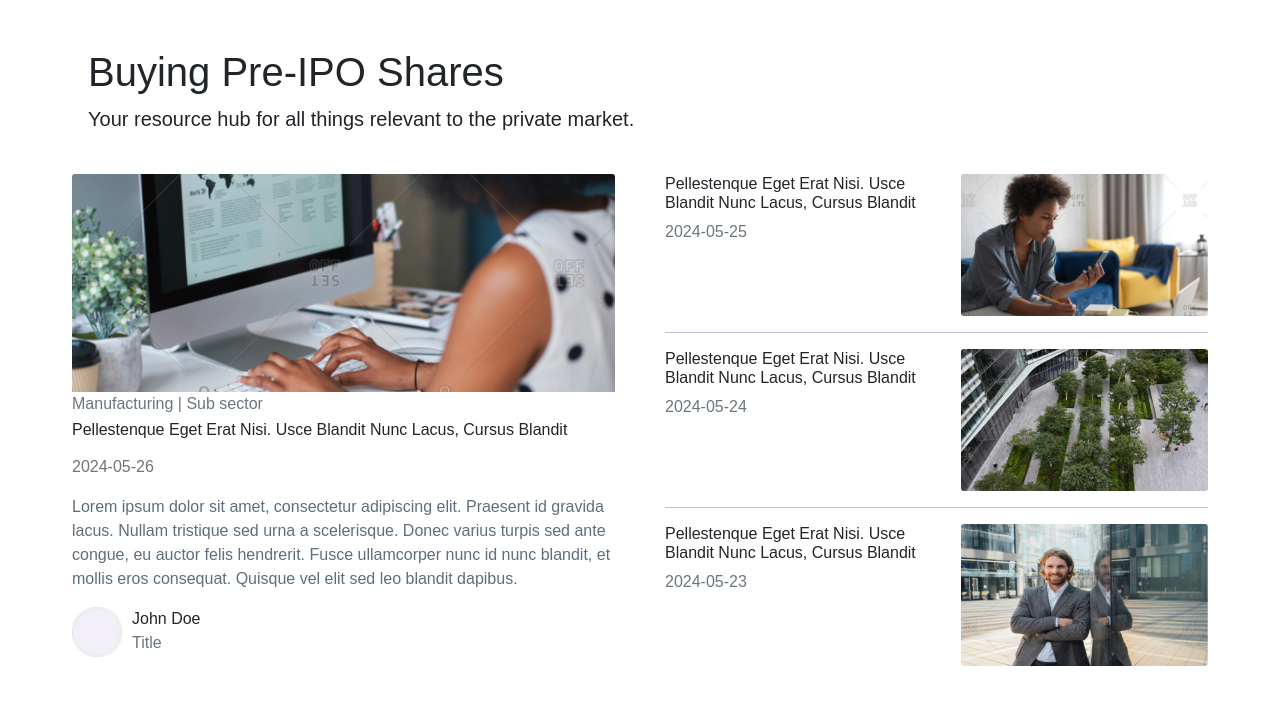
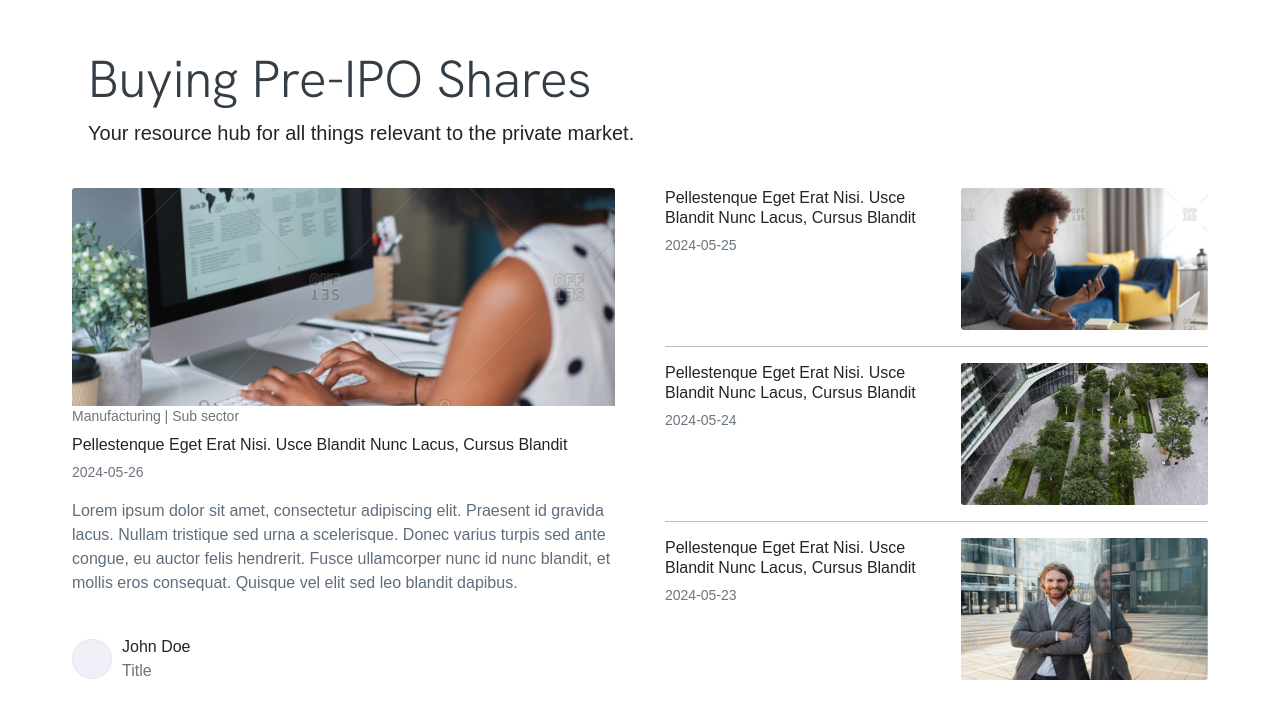
Before and after one commit to klsierraj/test-patagonian, a plain HTML site: page pages/index.html in a window 1280 px wide. Drawn offline with nearby package versions, Linux system fonts and the light colour scheme; a web font is replaced by a local one.

Commit message:
fix details

```diff
--- a/pages/index.html
+++ b/pages/index.html
@@ -34,9 +34,9 @@
                             <div class="card">
                                 <img src="${post.image}" class="card-img-top" alt="${post.title}">
                                 <div class="card-body">
-                                    <p class="text-muted mb-1">${post.tag}</p>
+                                    <p class="text-muted tag">${post.tag}</p>
                                     <h2 class="card-title">${post.title}</h2>
-                                    <p class="text-muted">${post.date}</p>
+                                    <p class="text-muted date-text">${post.date}</p>
                                     <p class="card-text">${post.excerpt}</p>
                                     <div class="author-container">
                                         <div><img src="../assets/images/circle.png"></div>
@@ -55,7 +55,7 @@
                                 <div class="row row-other-posts">
                                     <div class="col content-col">
                                         <h2 class="card-title">${post.title}</h5>
-                                        <p class="text-muted">${post.date}</p>
+                                        <p class="text-muted date-text">${post.date}</p>
                                     </div>
                                     <div class="col img-col">
                                         <img src="${post.image}" class="card-img" alt="${post.title}">
--- a/styles/styles.css
+++ b/styles/styles.css
@@ -1,61 +1,78 @@
-
 @import url('https://fonts.googleapis.com/css2?family=Hanken+Grotesk:ital,wght@0,100..900;1,100..900&display=swap');
 @import url('https://fonts.googleapis.com/css2?family=Familjen+Grotesk:ital,wght@0,400..700;1,400..700&display=swap');
 
 body {
     font-family: "Familjen Grotesk", sans-serif;
 }
+
 .main-container {
     padding: 48px 72px 72px 72px;
     margin: auto;
     box-sizing: border-box;
 }
+
 .header-container {
     margin-bottom: 40px;
     padding-left: 16px;
 }
+
 .header-container p {
     font-size: 20px;
     font-weight: 500;
 }
+
+.header-container h1 {
+    font-size: 52px;
+    font-weight: 300;
+    color: #333D46;
+    font-family: "Hanken Grotesk", sans-serif;
+}
+
 h2, p {
-  margin-bottom: 0px;
+    margin-bottom: 0;
 }
+
 .card {
-    border: 0px;
+    border: none;
     border-radius: 0;
 }
+
 p.card-text {
     color: #5F6E7C;
     font-weight: 400;
 }
+
 .col {
-  padding: 0px;
+    padding: 0;
 }
+
 img.card-img {
     width: 247px;
     height: 142px;
 }
+
 .card-body {
     padding: 0;
 }
-.card-body h2.card-title {
- margin-bottom: 16px;
-}
-.row-other-posts  h2.card-title {
+
+.row-other-posts h2.card-title {
     margin-bottom: 8px;
 }
+
 .card-body p {
     margin-bottom: 16px;
 }
+
 .primary-row {
     gap: 50px;
 }
+
 .row {
     margin: 0;
 }
-.row.row-other-posts {
-    gap: 20px;
+
+.row-other-posts {
+    gap: 38px;
 }
 
 .card.card-other-posts:not(:last-child) {
@@ -69,28 +86,46 @@ margin-bottom: 16px;
 .card.card-other-posts:not(:first-child) {
     padding-top: 16px;
 }
+
 .author-container {
+    margin-top: 40px;
     display: flex;
     gap: 10px;
+    align-items: center;
 }
+
 .author-container p {
-   margin-bottom: 0px;
+    margin-bottom: 0;
 }
+
 .author-container img {
-    width: 50px;
+    width: 40px;
 }
-.col.img-col {max-width: 247px;}
+
+.col.img-col {
+    max-width: 247px;
+}
+
 h2.card-title {
     font-size: 1rem;
+}
+.first-post .tag {
+    margin-bottom: 8px;
+    font-size: 14px;
+}
+.first-post .card-title {
+  margin-bottom: 8px;
+}
+.date-text {
+ font-size: 14px;
 }
 @media only screen and (min-width: 1440px) {
     .row-other-posts .col:first-child {
         padding-top: 20px;
         padding-left: 20px;
     }
+
     .card-body {
-    padding: 20px 16px 16px 16px;
+        padding: 20px 75px 16px 16px;
     }
-
-
 }
```
Lines whose indentation alone changed are shown as unchanged.
